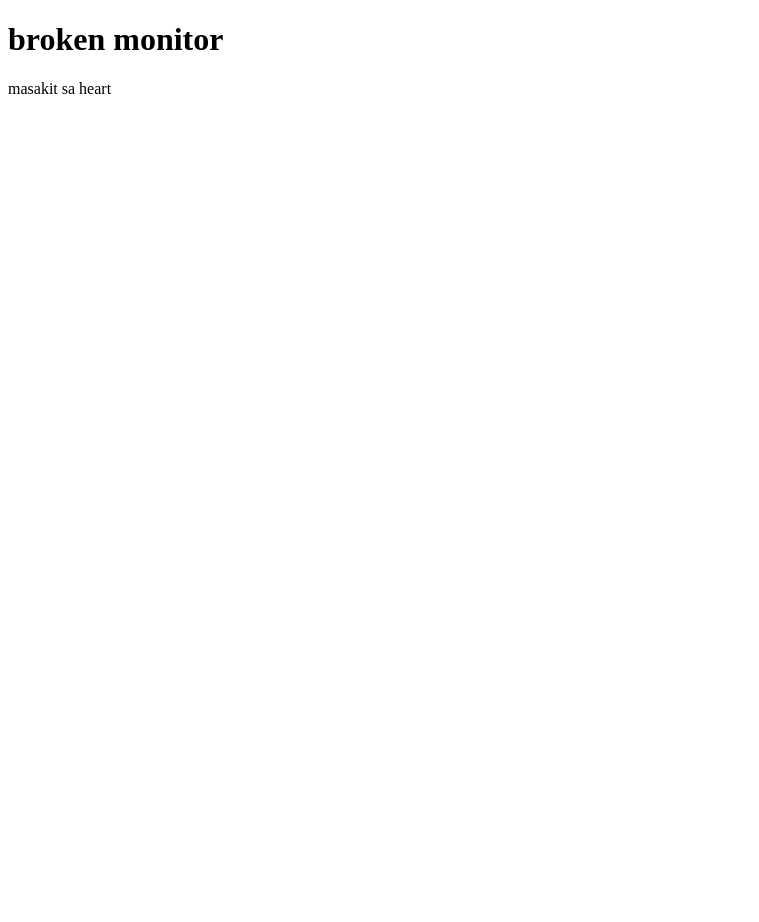
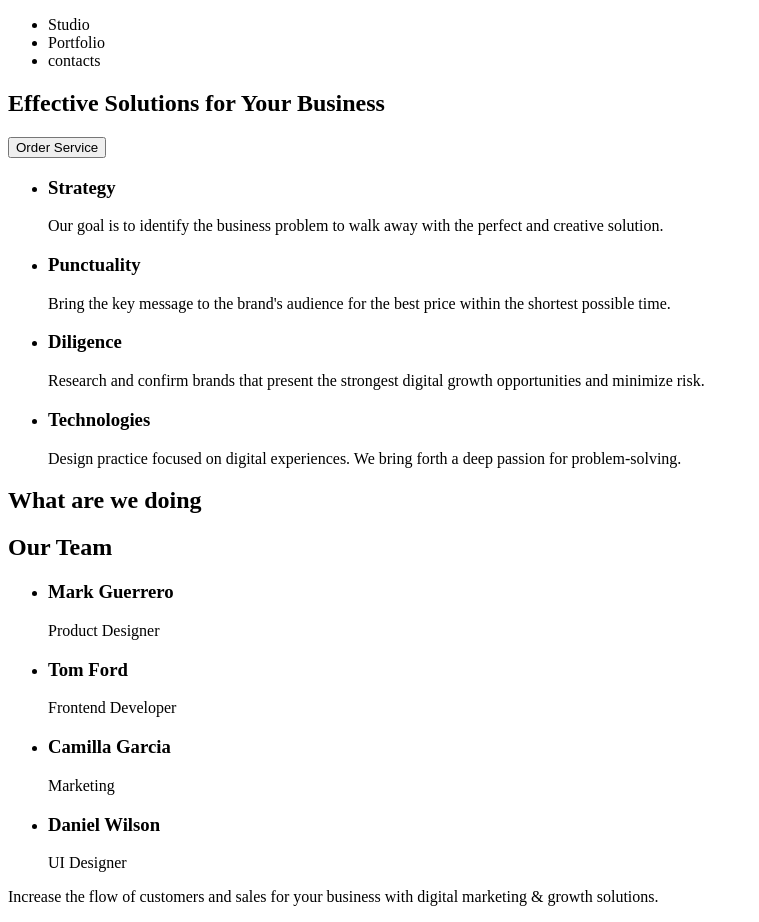
Before and after one commit to yjydlrmnt/brknmntr, a plain HTML site: page index.html in a window 1280 px wide. Shown: the whole page, without its empty margins (0-759 px from the left). Before the commit the page ends 800 px from the top, so only its background shows below. Drawn offline with Linux system fonts and the light colour scheme.

Commit message:
create html markup for homework 1

```diff
--- a/index.html
+++ b/index.html
@@ -6,7 +6,75 @@
     <title>Document</title>
   </head>
   <body>
-    <h1>broken monitor</h1>
-    <p>masakit sa heart</p>
+    <header>
+      <ul>
+        <li>Studio</li>
+        <li>Portfolio</li>
+        <li>contacts</li>
+      </ul>
+    </header>
+
+    <section>
+      <h1>Effective Solutions for Your Business</h1>
+      <button>Order Service</button>
+    </section>
+    <section>
+      <ul>
+        <li>
+          <h3>Strategy</h3>
+          <p>
+            Our goal is to identify the business problem to walk away with the
+            perfect and creative solution.
+          </p>
+        </li>
+        <li>
+          <h3>Punctuality</h3>
+          <p>
+            Bring the key message to the brand's audience for the best price
+            within the shortest possible time.
+          </p>
+        </li>
+        <li>
+          <h3>Diligence</h3>
+          <p>
+            Research and confirm brands that present the strongest digital
+            growth opportunities and minimize risk.
+          </p>
+        </li>
+        <li>
+          <h3>Technologies</h3>
+          <p>
+            Design practice focused on digital experiences. We bring forth a
+            deep passion for problem-solving.
+          </p>
+        </li>
+      </ul>
+    </section>
+    <h2>What are we doing</h2>
+    <h2>Our Team</h2>
+    <ul>
+      <li>
+        <h3>Mark Guerrero</h3>
+        <span>Product Designer</span>
+      </li>
+      <li>
+        <h3>Tom Ford</h3>
+        <span>Frontend Developer</span>
+      </li>
+      <li>
+        <h3>Camilla Garcia</h3>
+        <span>Marketing</span>
+      </li>
+      <li>
+        <h3>Daniel Wilson</h3>
+        <span>UI Designer</span>
+      </li>
+    </ul>
+    <footer>
+      <p>
+        Increase the flow of customers and sales for your business with digital
+        marketing & growth solutions.
+      </p>
+    </footer>
   </body>
 </html>
```
